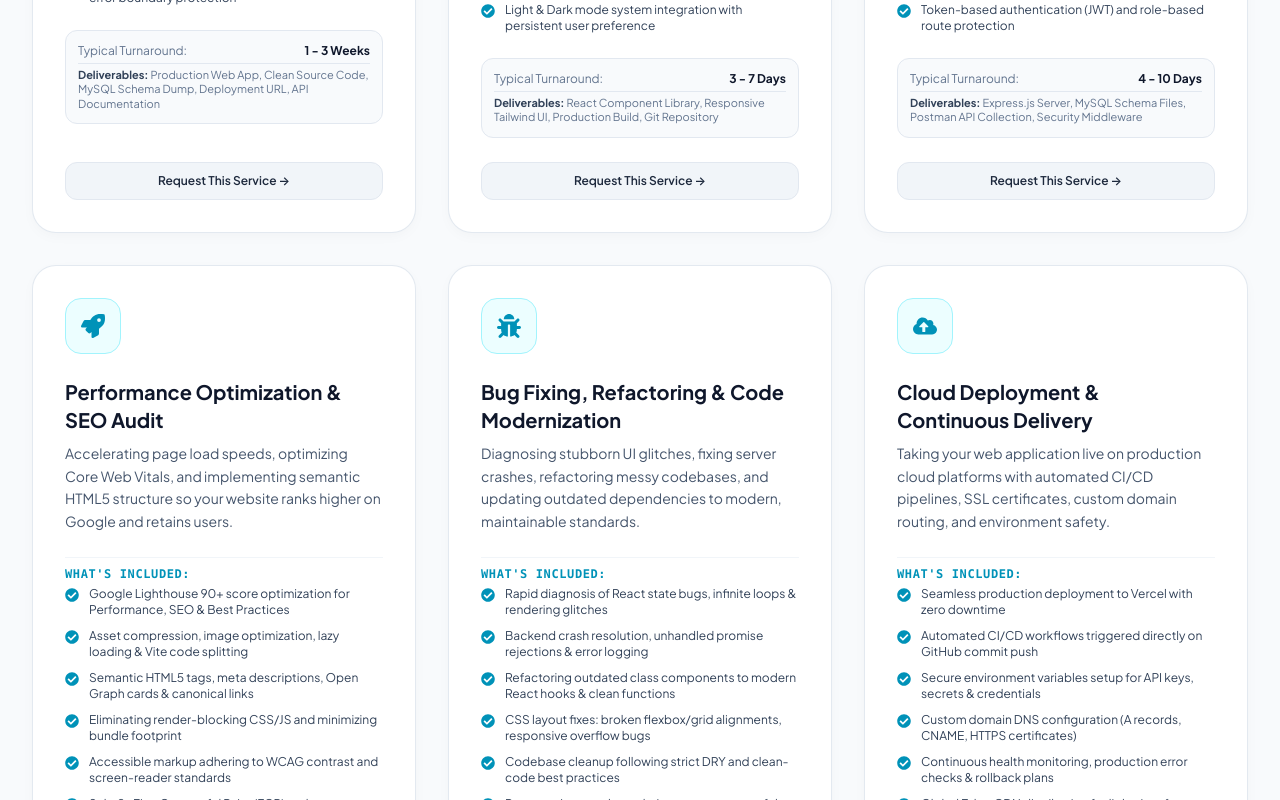
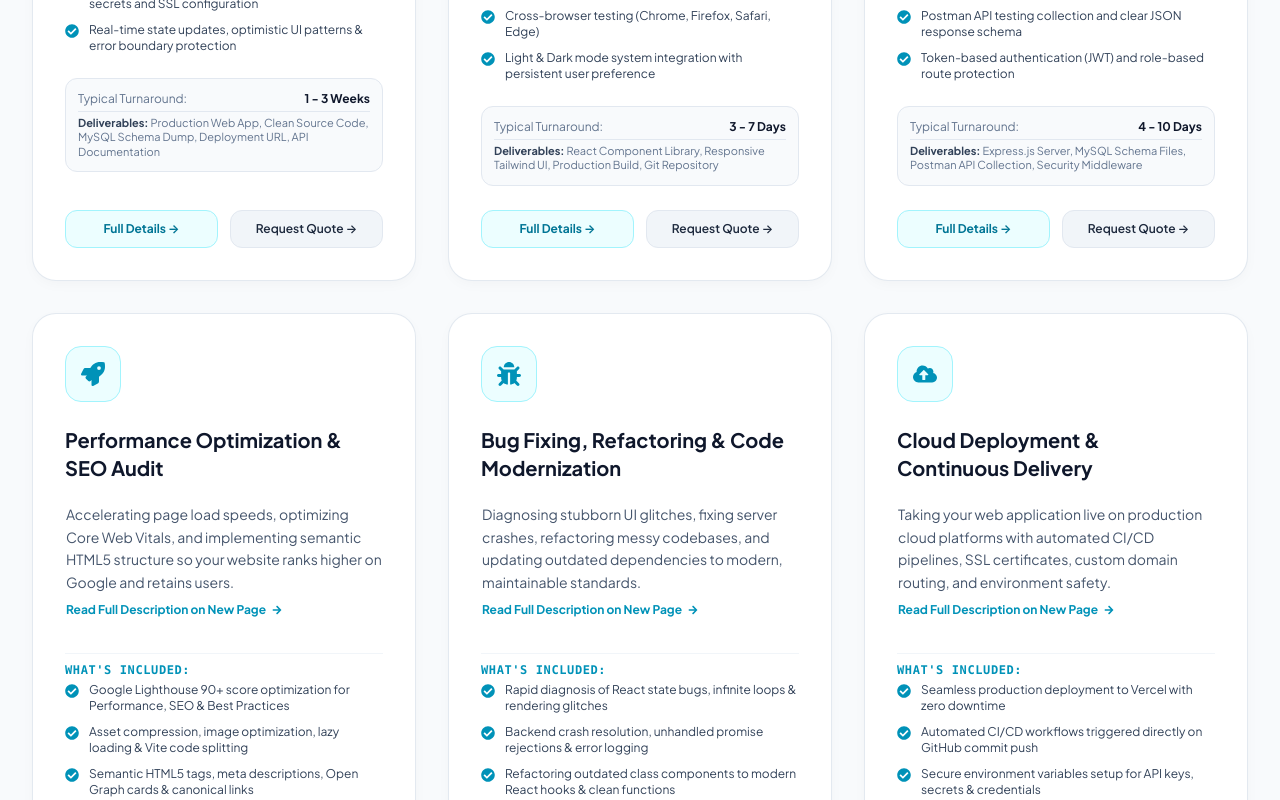
Before and after one commit to hassanakbar-dev/Hassan-Akbar-Portfolio-project, a React (Vite) app in the folder frontend/: page /services in a window 1280 px wide. Shown: the part 900-1700 px from the top of the page. Built offline with nearby package versions, Linux system fonts and the light colour scheme; no server answers.

Commit message:
update the services.jsx file

```diff
--- a/frontend/src/pages/Services.jsx
+++ b/frontend/src/pages/Services.jsx
@@ -42,17 +42,31 @@ export default function Services() {
               className="glass-card p-8 rounded-3xl flex flex-col justify-between border border-slate-200 dark:border-slate-800"
             >
               <div>
-                <div className="w-14 h-14 rounded-2xl bg-cyan-50 dark:bg-cyan-500/10 border border-cyan-200 dark:border-cyan-500/30 text-cyan-600 dark:text-cyan-400 flex items-center justify-center mb-6">
+                <Link to={`/services/${service.slug}`} className="block w-14 h-14 rounded-2xl bg-cyan-50 dark:bg-cyan-500/10 border border-cyan-200 dark:border-cyan-500/30 text-cyan-600 dark:text-cyan-400 flex items-center justify-center mb-6 hover:scale-105 transition-transform">
                   <IconComponent className="w-6 h-6" />
-                </div>
+                </Link>
 
-                <h3 className="text-xl font-bold text-slate-900 dark:text-white mb-2">
-                  {service.title}
-                </h3>
+                <Link to={`/services/${service.slug}`} className="group/title block mb-2">
+                  <h3 className="text-xl font-bold text-slate-900 dark:text-white group-hover/title:text-cyan-600 dark:group-hover/title:text-cyan-400 transition flex items-center justify-between">
+                    <span>{service.title}</span>
+                    <FaArrowRight className="text-xs opacity-0 -translate-x-2 group-hover/title:opacity-100 group-hover/title:translate-x-0 text-cyan-600 dark:text-cyan-400 transition-all duration-200" />
+                  </h3>
+                </Link>
 
-                <p className="text-slate-600 dark:text-slate-400 text-sm leading-relaxed mb-6">
-                  {service.description}
-                </p>
+                {/* Clickable Description opening dedicated new page */}
+                <Link
+                  to={`/services/${service.slug}`}
+                  className="block group/desc mb-5 p-3 -mx-3 rounded-2xl hover:bg-cyan-50/60 dark:hover:bg-cyan-950/25 transition border border-transparent hover:border-cyan-200 dark:hover:border-cyan-800/50 cursor-pointer"
+                  title="Click to read full description and specifications on a new page"
+                >
+                  <p className="text-slate-600 dark:text-slate-400 text-sm leading-relaxed">
+                    {service.description}
+                  </p>
+                  <span className="inline-flex items-center gap-1.5 text-xs font-bold text-cyan-600 dark:text-cyan-400 mt-2 group-hover/desc:underline">
+                    <span>Read Full Description on New Page</span>
+                    <FaArrowRight className="text-[10px] group-hover/desc:translate-x-1 transition-transform" />
+                  </span>
+                </Link>
 
                 <div className="space-y-2.5 pt-2 border-t border-slate-100 dark:border-slate-800/60 mb-6">
                   <span className="text-xs font-mono text-cyan-600 dark:text-cyan-400 uppercase tracking-wider font-semibold block mb-1">
@@ -78,12 +92,18 @@ export default function Services() {
                 </div>
               </div>
 
-              <div className="pt-6">
+              <div className="pt-6 grid grid-cols-2 gap-3">
                 <Link
-                  to="/contact"
-                  className="w-full inline-flex items-center justify-center py-2.5 px-4 rounded-xl text-xs font-semibold text-slate-800 dark:text-slate-200 bg-slate-100 dark:bg-slate-850 hover:bg-slate-200 dark:hover:bg-slate-800 border border-slate-200 dark:border-slate-700/80 transition"
+                  to={`/services/${service.slug}`}
+                  className="inline-flex items-center justify-center py-2.5 px-3 rounded-xl text-xs font-bold text-cyan-700 dark:text-cyan-300 bg-cyan-50 dark:bg-cyan-950/40 hover:bg-cyan-100 dark:hover:bg-cyan-900/50 border border-cyan-200 dark:border-cyan-800/60 transition text-center"
                 >
-                  Request This Service →
+                  Full Details →
+                </Link>
+                <Link
+                  to={`/contact?service=${encodeURIComponent(service.title)}`}
+                  className="inline-flex items-center justify-center py-2.5 px-3 rounded-xl text-xs font-semibold text-slate-800 dark:text-slate-200 bg-slate-100 dark:bg-slate-850 hover:bg-slate-200 dark:hover:bg-slate-800 border border-slate-200 dark:border-slate-700/80 transition text-center"
+                >
+                  Request Quote →
                 </Link>
               </div>
             </div>
```
